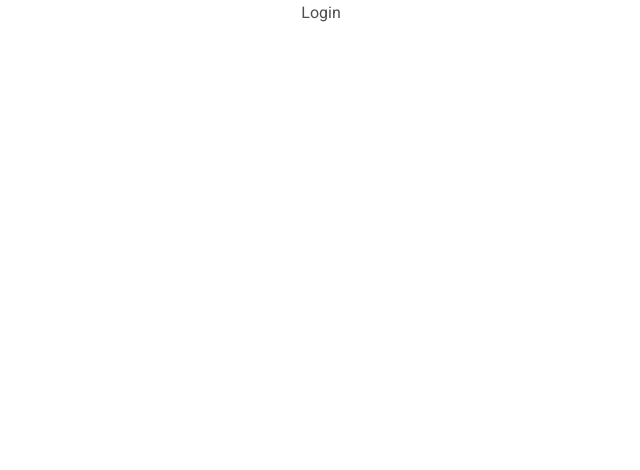
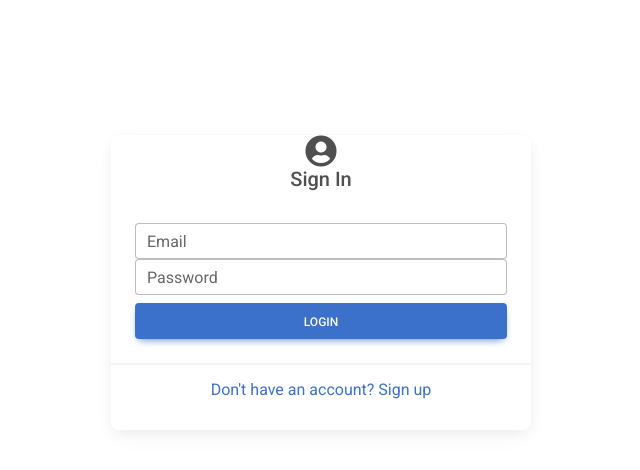
Before and after one commit to nikhilsingh38/Client-workforces, a React (Create React App) app: page /login in a window 1280 px wide. Shown: the top 470 px of the page, without its empty margins (319-959 px from the left). Built offline with nearby package versions, Linux system fonts and the light colour scheme.

Commit message:
Login page

```diff
--- a/src/pages/Login.js
+++ b/src/pages/Login.js
@@ -1,9 +1,80 @@
-import React from 'react'
+import React, { useState, useEffect } from "react";
+import {
+  MDBCard,
+  MDBCardBody,
+  MDBInput,
+  MDBCardFooter,
+  MDBValidation,
+  MDBBtn,
+  MDBIcon,
+  MDBSpinner,
+} from "mdb-react-ui-kit";
+import { Link } from "react-router-dom";
+
+const initialState = {
+  email: "",
+  password: "",
+};
 
 const Login = () => {
+  const [formValue, setFormValue] = useState(initialState);
+  const { email, password } = formValue;
+  const handleSubmit = () => {};
+  const onInputChange = () => {};
+
   return (
-    <div>Login</div>
-  )
-}
+    <div
+      style={{
+        margin: "auto",
+        padding: "15px",
+        maxWidth: "450px",
+        alignContent: "center",
+        marginTop: "120px",
+      }}
+    >
+      <MDBCard alignment="center">
+        <MDBIcon fas icon="user-circle" className="fa-2x" />
+        <h5>Sign In</h5>
+        <MDBCardBody>
+          <MDBValidation onSubmit={handleSubmit} noValidate className="row g-r">
+            <div className="col-md-12">
+              <MDBInput
+                label="Email"
+                type="email"
+                value={email}
+                name="email"
+                onChange={onInputChange}
+                required
+                invalid
+                validation="Please provide your email"
+              />
+            </div>
+            <div className="col-md-12">
+              <MDBInput
+                label="Password"
+                type="password"
+                value={password}
+                name="password"
+                onChange={onInputChange}
+                required
+                invalid
+                validation="Please provide your password"
+              />
+            </div>
+            <div className="col-12">
+              <MDBBtn style={{ width: "100%" }} className="mt-2">
+                Login
+              </MDBBtn>
+            </div>
+          </MDBValidation>
+              </MDBCardBody>
+              <MDBCardFooter>
+                  <Link to="/register">
+                  <p>Don't have an account? Sign up</p></Link>
+              </MDBCardFooter>
+      </MDBCard>
+    </div>
+  );
+};
 
-export default Login
+export default Login;
```
